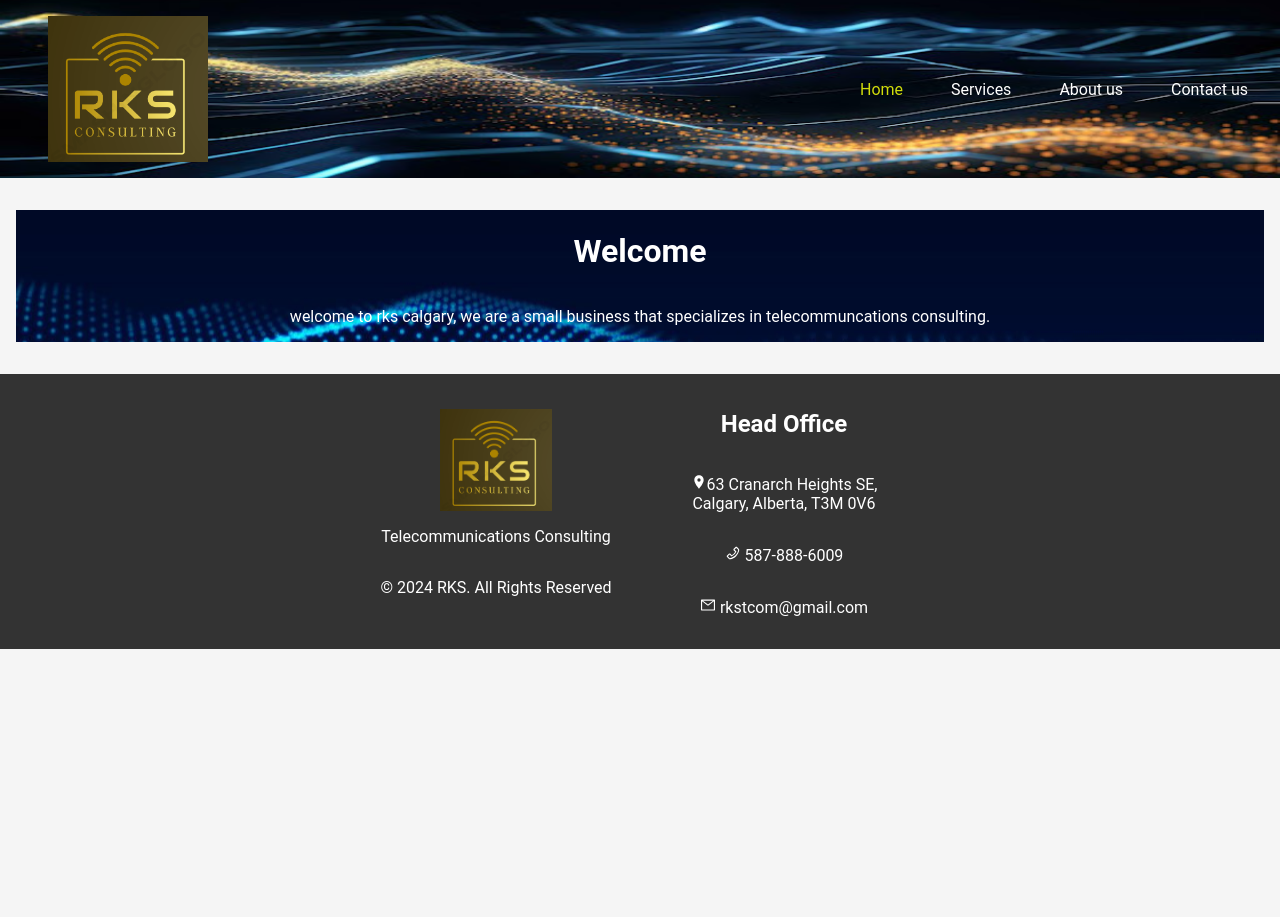
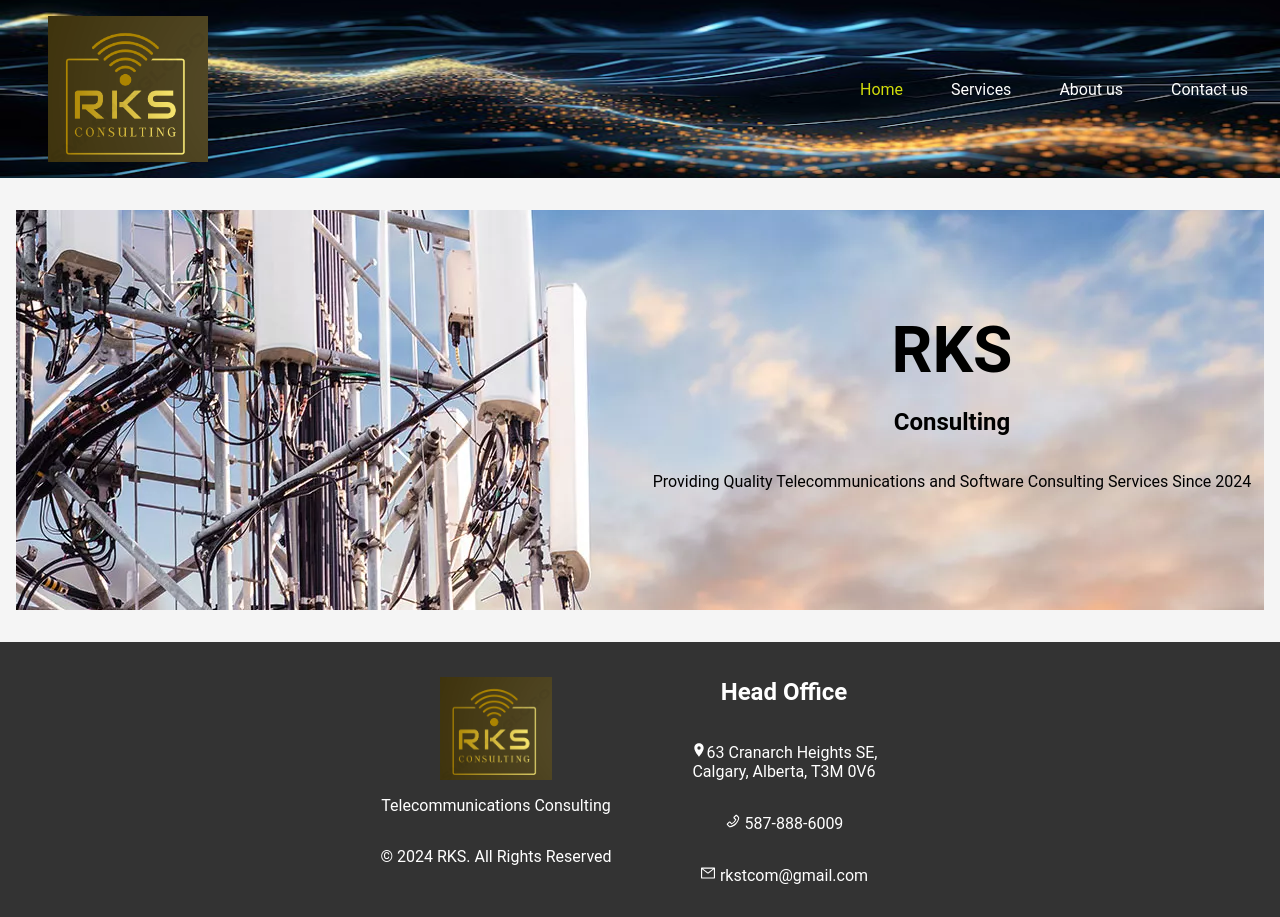
Before and after one commit to Kschoffner13/RKS, a React (Create React App) app: page / in a window 1280 px wide. Before the commit the page ends 800 px from the top, so only its background shows below. Built offline with nearby package versions, Linux system fonts and the light colour scheme.

Commit message:
added landing section to the home page

```diff
--- a/src/Pages/Home.js
+++ b/src/Pages/Home.js
@@ -3,12 +3,15 @@ import Footer from "../components/Footer";
 function Home() {
   return (
     <div className="HomeContent">
-      <div className="Welcome">
-        <h1>Welcome</h1>
-        <p>
-          welcome to rks calgary, we are a small business that specializes in
-          telecommuncations consulting.
-        </p>
+      <div className="landing">
+        <div className="L_content">
+          <h1 className="RKS_home">RKS</h1>
+          <h2>Consulting</h2>
+          <p>
+            Providing Quality Telecommunications and Software Consulting
+            Services Since 2024
+          </p>
+        </div>
       </div>
       <div className="intro"></div>
       <div className="services"></div>
--- a/src/Styles/styles.css
+++ b/src/Styles/styles.css
@@ -84,16 +84,45 @@ body {
 
 /* home */
 
-.Welcome {
+.landing {
   display: flex;
   flex-direction: column;
-  background-color: #af2323;
-  background-image: url("../Images/background.png");
+  height: 50vh;
+  background-image: url("../Images/telecommunications.jpg");
   background-position: center;
+  justify-content: center;
   margin-top: 2rem;
   margin-bottom: 2rem;
   margin-left: 1rem;
   margin-right: 1rem;
+}
 
-  color: white;
+.L_content {
+  width: 50%;
+  margin-left: auto;
+  display: flex;
+  flex-direction: column;
+  align-items: center;
 }
+
+.RKS_home {
+  padding-right: 1rem;
+  padding-left: 1rem;
+  margin-top: 0;
+  margin-bottom: 0;
+  font-size: 4rem;
+  font-weight: bold;
+}
+
+.W_content h2 {
+  padding-right: 1rem;
+  padding-left: 1rem;
+  margin-top: 0;
+  margin-bottom: 0;
+  font-style: italic;
+}
+
+.W_content p {
+  margin-top: 2rem;
+  margin-bottom: 0; /* adjust as needed */
+}
```
Also changed, not shown: src/Images/telecommunications.jpg (added).
